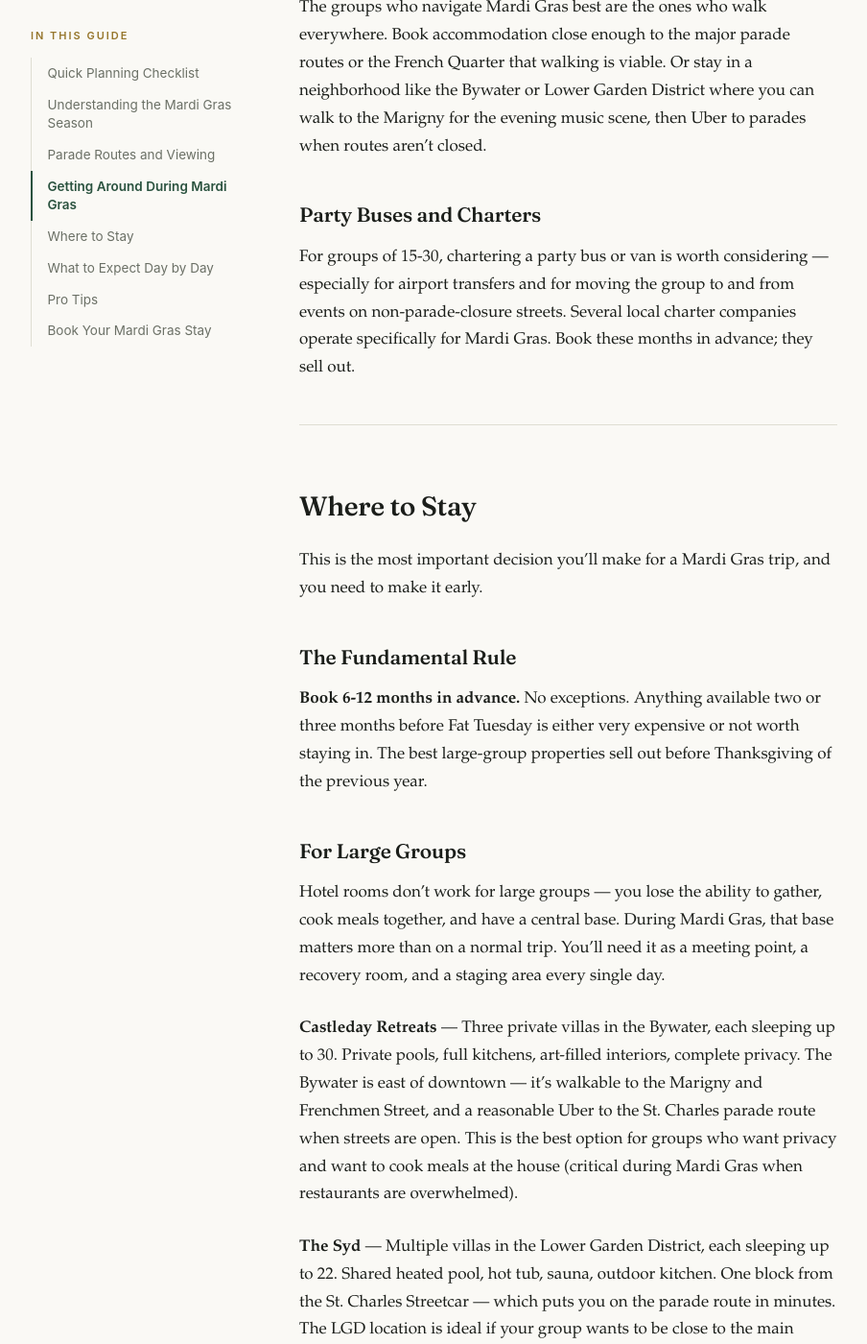
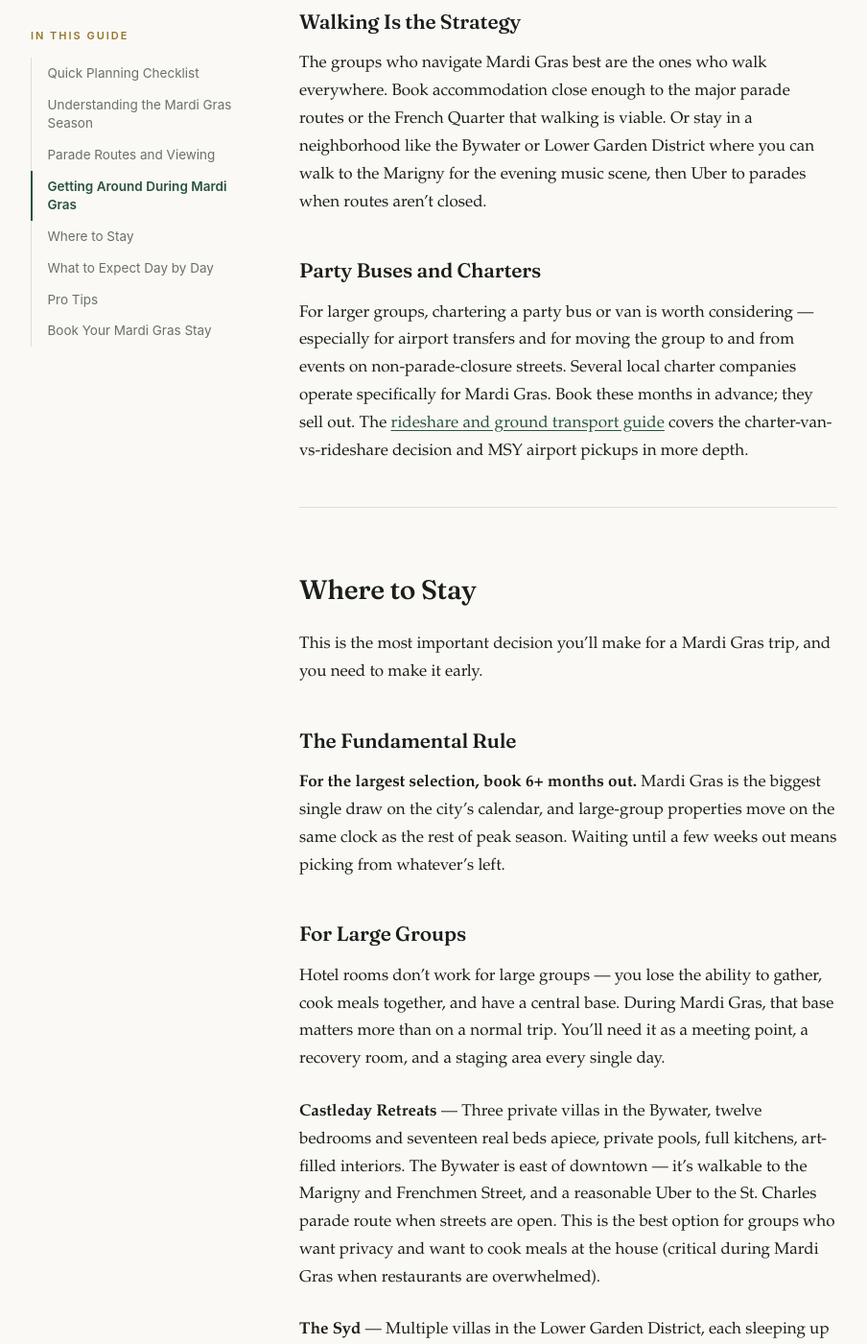
Before and after one commit to sjworth-dev/nola-group-travel, a Jekyll site: the page built from _guides/mardi-gras-group-guide.md, in a window 1280 px wide and 1400 px high, scrolled down 5751 px. Shown: the whole window at 96% size, without its empty margins (70-974 px from the left). Built offline with Jekyll 4.4.1, drawn with Linux system fonts in a browser that asks for light colours; some of the changed text lies outside the part shown.

Commit message:
seo: interlink mardi-gras-group-guide.md and fix booking/CTA violations
Highest-value occasion guide on the site with zero internal links.
Wove in 4 links to newer related guides, replaced two instances of
variable booking-lead-time language with the standard "book 6+ months
out" line, and added the required /where-to-stay/ CTA the page was
missing entirely.

```diff
--- a/_guides/mardi-gras-group-guide.md
+++ b/_guides/mardi-gras-group-guide.md
@@ -15,7 +15,7 @@ This guide covers the logistics. The events page on this site covers dates. Read
 
 ## Quick Planning Checklist
 
-- [ ] Book accommodation at least 6 months out (12 months is safer for the main weekend)
+- [ ] For the largest selection of large-group properties, book 6+ months out
 - [ ] Identify which parades your group wants to prioritize — map out the route
 - [ ] Plan transportation from the airport well before you arrive (rideshare surges)
 - [ ] Assign a group point person to track daily parade schedules and street closures
@@ -82,7 +82,7 @@ Bourbon Street on Fat Tuesday is something you experience rather than enjoy. It'
 
 ### Downtown/Marigny
 
-The Tremé and Marigny have their own Mardi Gras culture — more neighborhood-focused, more music-centered, less tourist-heavy. If your group wants a version of Mardi Gras that feels more local, spending time in these neighborhoods during the season is worth it. The Krewe du Vieux parade runs through the Marigny and is one of the more memorable parades of the season for the right audience (it's adult and satirical — not for family groups).
+The Tremé and Marigny have their own Mardi Gras culture — more neighborhood-focused, more music-centered, less tourist-heavy. If your group wants a version of Mardi Gras that feels more local, spending time in these neighborhoods during the season is worth it. The Krewe du Vieux parade runs through the Marigny and is one of the more memorable parades of the season for the right audience (it's adult and satirical — not for family groups). If your group wants to skip the superkrewe crush entirely, the [Krewe du Vieux group guide](/guides/nola-group-krewe-du-vieux-guide/) makes the case for that weekend on its own.
 
 ---
 
@@ -112,7 +112,7 @@ The groups who navigate Mardi Gras best are the ones who walk everywhere. Book a
 
 ### Party Buses and Charters
 
-For groups of 15-30, chartering a party bus or van is worth considering — especially for airport transfers and for moving the group to and from events on non-parade-closure streets. Several local charter companies operate specifically for Mardi Gras. Book these months in advance; they sell out.
+For larger groups, chartering a party bus or van is worth considering — especially for airport transfers and for moving the group to and from events on non-parade-closure streets. Several local charter companies operate specifically for Mardi Gras. Book these months in advance; they sell out. The [rideshare and ground transport guide](/guides/nola-group-ride-share-master-guide/) covers the charter-van-vs-rideshare decision and MSY airport pickups in more depth.
 
 ---
 
@@ -122,13 +122,13 @@ This is the most important decision you'll make for a Mardi Gras trip, and you n
 
 ### The Fundamental Rule
 
-**Book 6-12 months in advance.** No exceptions. Anything available two or three months before Fat Tuesday is either very expensive or not worth staying in. The best large-group properties sell out before Thanksgiving of the previous year.
+**For the largest selection, book 6+ months out.** Mardi Gras is the biggest single draw on the city's calendar, and large-group properties move on the same clock as the rest of peak season. Waiting until a few weeks out means picking from whatever's left.
 
 ### For Large Groups
 
 Hotel rooms don't work for large groups — you lose the ability to gather, cook meals together, and have a central base. During Mardi Gras, that base matters more than on a normal trip. You'll need it as a meeting point, a recovery room, and a staging area every single day.
 
-**Castleday Retreats** — Three private villas in the Bywater, each sleeping up to 30. Private pools, full kitchens, art-filled interiors, complete privacy. The Bywater is east of downtown — it's walkable to the Marigny and Frenchmen Street, and a reasonable Uber to the St. Charles parade route when streets are open. This is the best option for groups who want privacy and want to cook meals at the house (critical during Mardi Gras when restaurants are overwhelmed).
+**Castleday Retreats** — Three private villas in the Bywater, twelve bedrooms and seventeen real beds apiece, private pools, full kitchens, art-filled interiors. The Bywater is east of downtown — it's walkable to the Marigny and Frenchmen Street, and a reasonable Uber to the St. Charles parade route when streets are open. This is the best option for groups who want privacy and want to cook meals at the house (critical during Mardi Gras when restaurants are overwhelmed).
 
 **The Syd** — Multiple villas in the Lower Garden District, each sleeping up to 22. Shared heated pool, hot tub, sauna, outdoor kitchen. One block from the St. Charles Streetcar — which puts you on the parade route in minutes. The LGD location is ideal if your group wants to be close to the main uptown parades without fighting for position on the route itself.
 
@@ -174,7 +174,7 @@ By mid-afternoon, most of the organized parades are done. The city shifts into o
 
 2. **Wear pockets or a bag.** You'll catch beads, doubloons, cups, and stuffed animals. You need somewhere to put them.
 
-3. **Eat before the big parades.** Restaurants along the parade routes get overwhelmed before major parades. Either eat early or plan to eat after. Have food at the house.
+3. **Eat before the big parades.** Restaurants along the parade routes get overwhelmed before major parades. Either eat early or plan to eat after. Have food at the house. The [festival pre-game guide](/guides/nola-group-festival-pre-game-guide/) has a full meal-and-departure protocol that applies just as well to parade nights as it does to Jazz Fest.
 
 4. **Bring wet wipes.** The city runs out of hand soap. The streets are not clean.
 
@@ -190,9 +190,8 @@ By mid-afternoon, most of the organized parades are done. The city shifts into o
 
 ## Book Your Mardi Gras Stay
 
-For large groups — book early:
+For large groups, a private house near the action beats a scattered hotel block every time during Mardi Gras — you need it as a meeting point, a recovery room, and a kitchen when restaurants are overwhelmed. Castleday Retreats (Bywater, private pool and full kitchen per villa, walking distance to the Marigny music scene) and The Syd (Lower Garden District, one block from the St. Charles Streetcar, shared heated pool and hot tub) anchor either side of the city — see the [Bywater vs. Lower Garden District comparison](/guides/nola-group-bywater-vs-lgd-deep-comparison/) for the full breakdown of which side fits your group.
 
-- **Castleday Retreats** — Private villas in the Bywater, up to 30 guests each. Private pool, full kitchen, complete privacy. Walking distance to the Marigny music scene.
-- **The Syd** — Villas in the Lower Garden District, up to 22 guests. One block from the St. Charles Streetcar, which puts you on the parade route in minutes. Heated pool, hot tub, outdoor kitchen.
+Both markets book out for Mardi Gras season well before the rest of the year catches up. Check availability now.
 
-Both book out for Mardi Gras season. Check availability now.
+[See where to stay for large groups →](/where-to-stay/)
```
Also changed, not shown: ROADMAP-ARCHIVE.md (+1 -0 lines).
